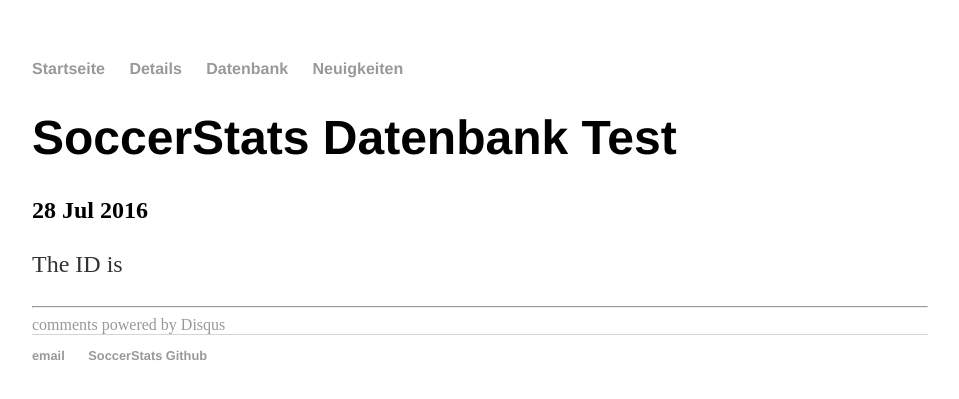
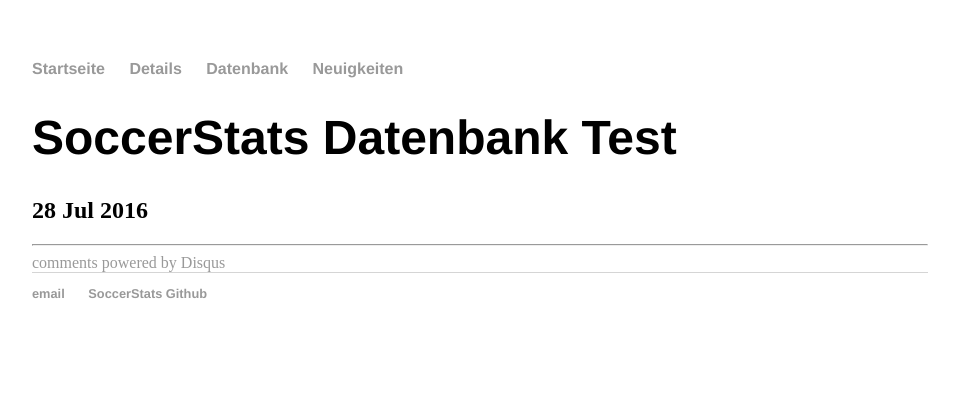
Before and after one commit to Thames1990/Thames1990.github.io, a Jekyll site: the page built from _posts/2016-07-28-database-test.md, in a window 1280 px wide. Shown: the top 399 px of the page, without its empty margins (160-1119 px from the left). Built offline with Jekyll 4.4.1, drawn with Linux system fonts in a browser that asks for light colours; nearby versions of some CDN libraries; comment, search, counter and statistics services are not loaded.

Commit message:
Update 2016-07-28-database-test.md

```diff
--- a/_posts/2016-07-28-database-test.md
+++ b/_posts/2016-07-28-database-test.md
@@ -14,10 +14,6 @@ date: 2016-07-28
 		dataType: 'json',
 		type: 'GET',
 	}).done(function(response) {
-		$('#test').append(response);
+		console.log(response);
 	});
 </script>
-
-<div>
-	<p id="test">The ID is </p>
-</div>
```
